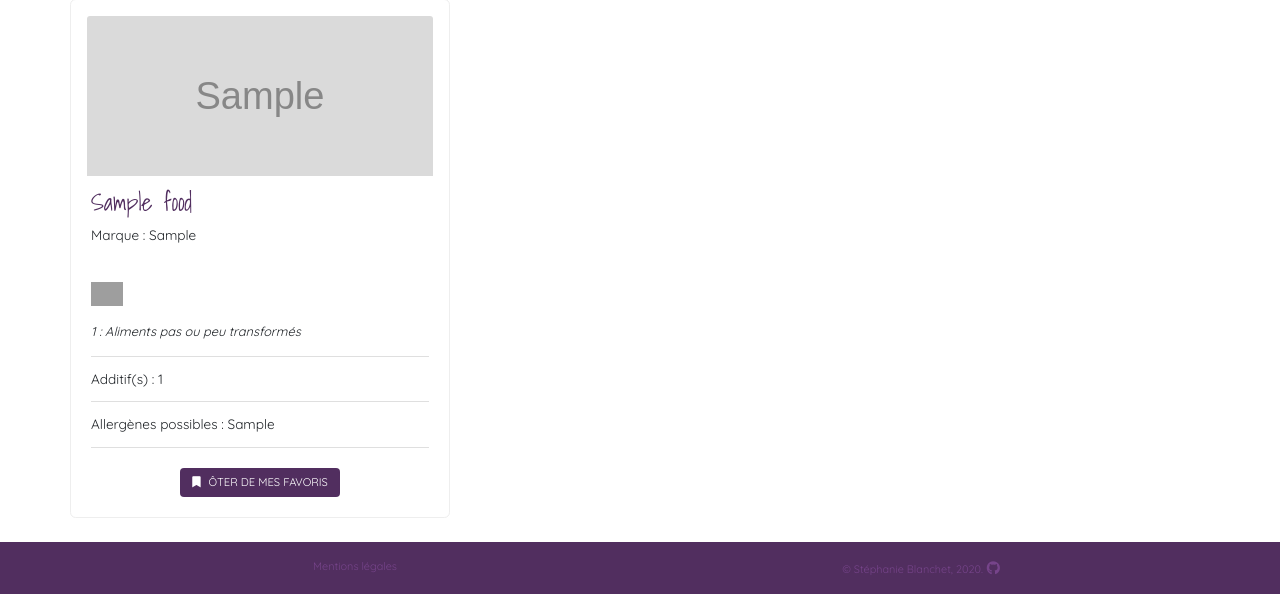
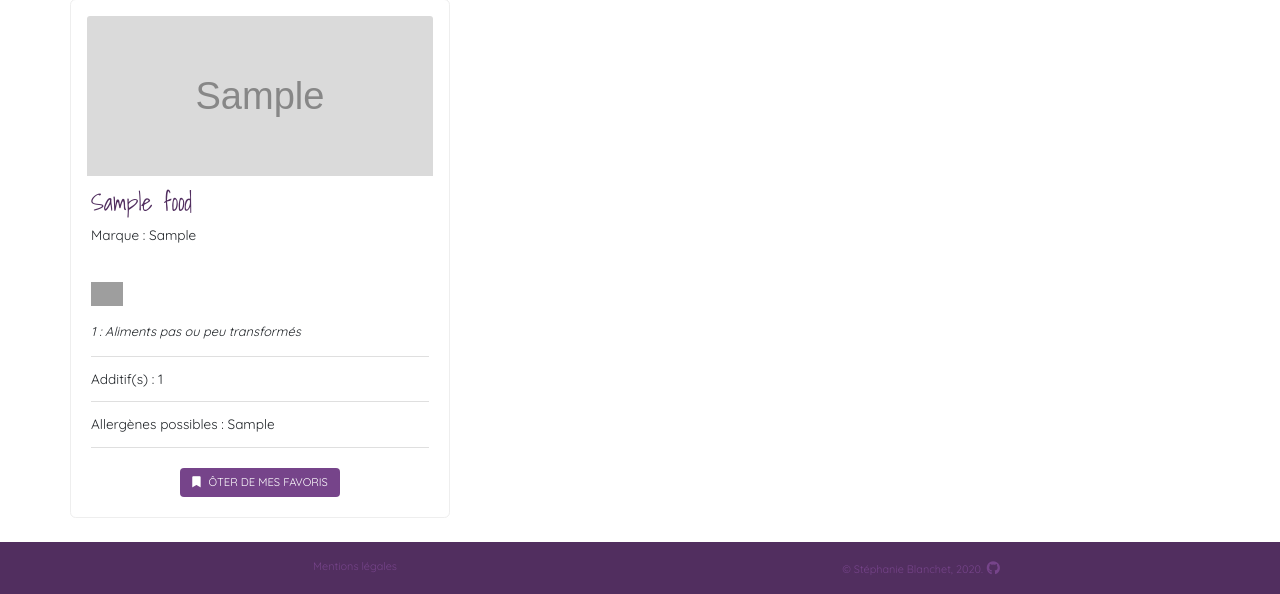
Before and after one commit to StfBlanchet/DansMonPanier_App, a Django app: page /my_favorites/ in a window 1280 px wide. Shown: the part 382-976 px from the top of the page. Run offline with Django 3.2, Linux system fonts and the light colour scheme; a user stored in the database is signed in; tables that the repository leaves empty hold one stand-in row (values such as "Sample post"); grey boxes marked "Sample" are stand-in pictures; some libraries are stand-ins or nearby versions; grey boxes are pictures that could not be loaded.

Commit message:
Highlight remove button

```diff
--- a/explore/templates/explore/favorites.html
+++ b/explore/templates/explore/favorites.html
@@ -93,7 +93,7 @@
                   <br>
                    <form action="{% url 'remove_favorites' %}" method="post">
                     {% csrf_token %}
-                   <button name="r" value="{{ food.id }}" type="submit" class="text-uppercase text-x-small btn btn-primary">
+                   <button name="r" value="{{ food.id }}" type="submit" class="text-uppercase text-x-small btn btn-primary purple">
                      <i class="fas fa-bookmark"></i>ôter de mes favoris</button>
                    </form>
                 </li>
```
